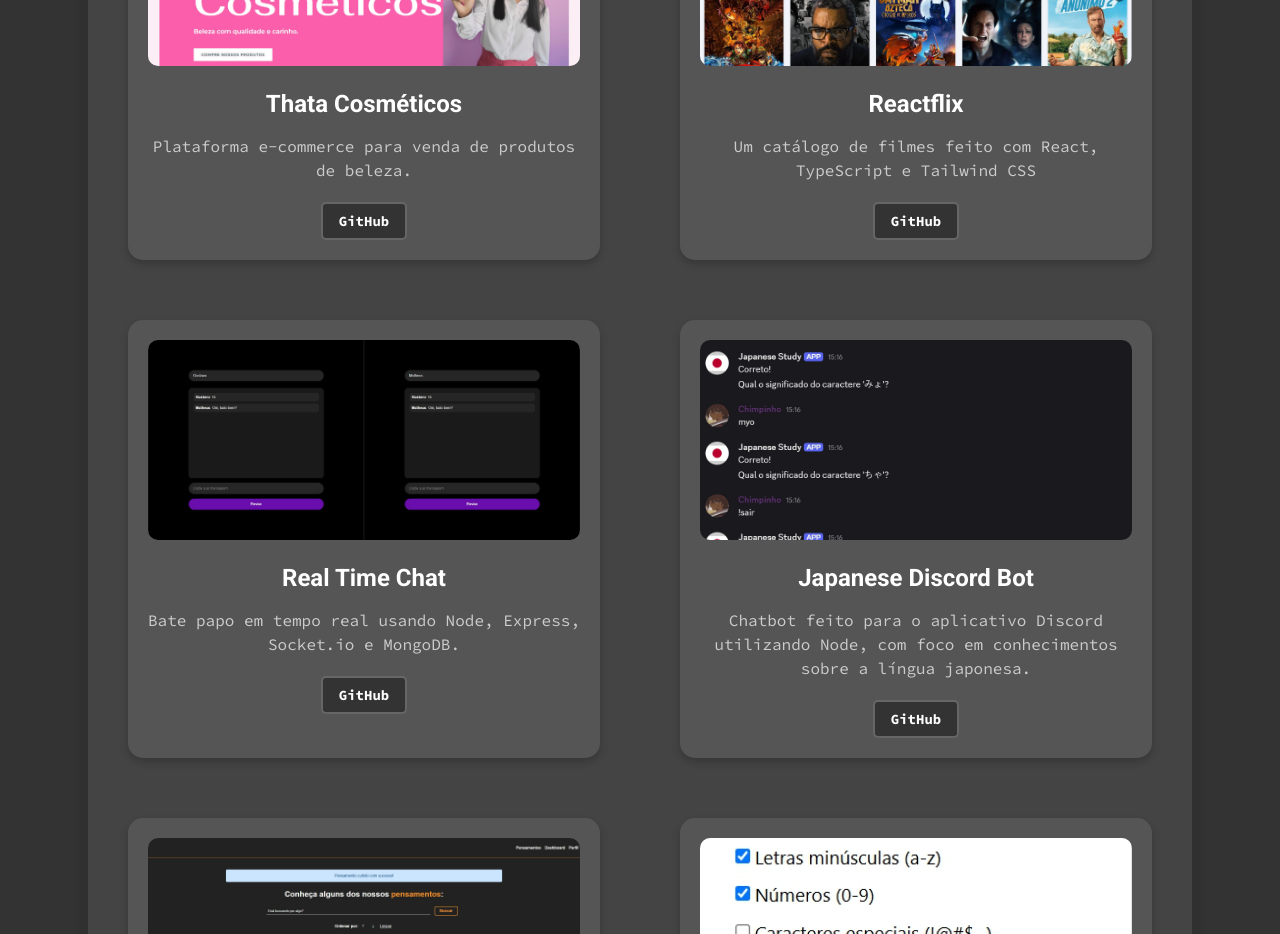
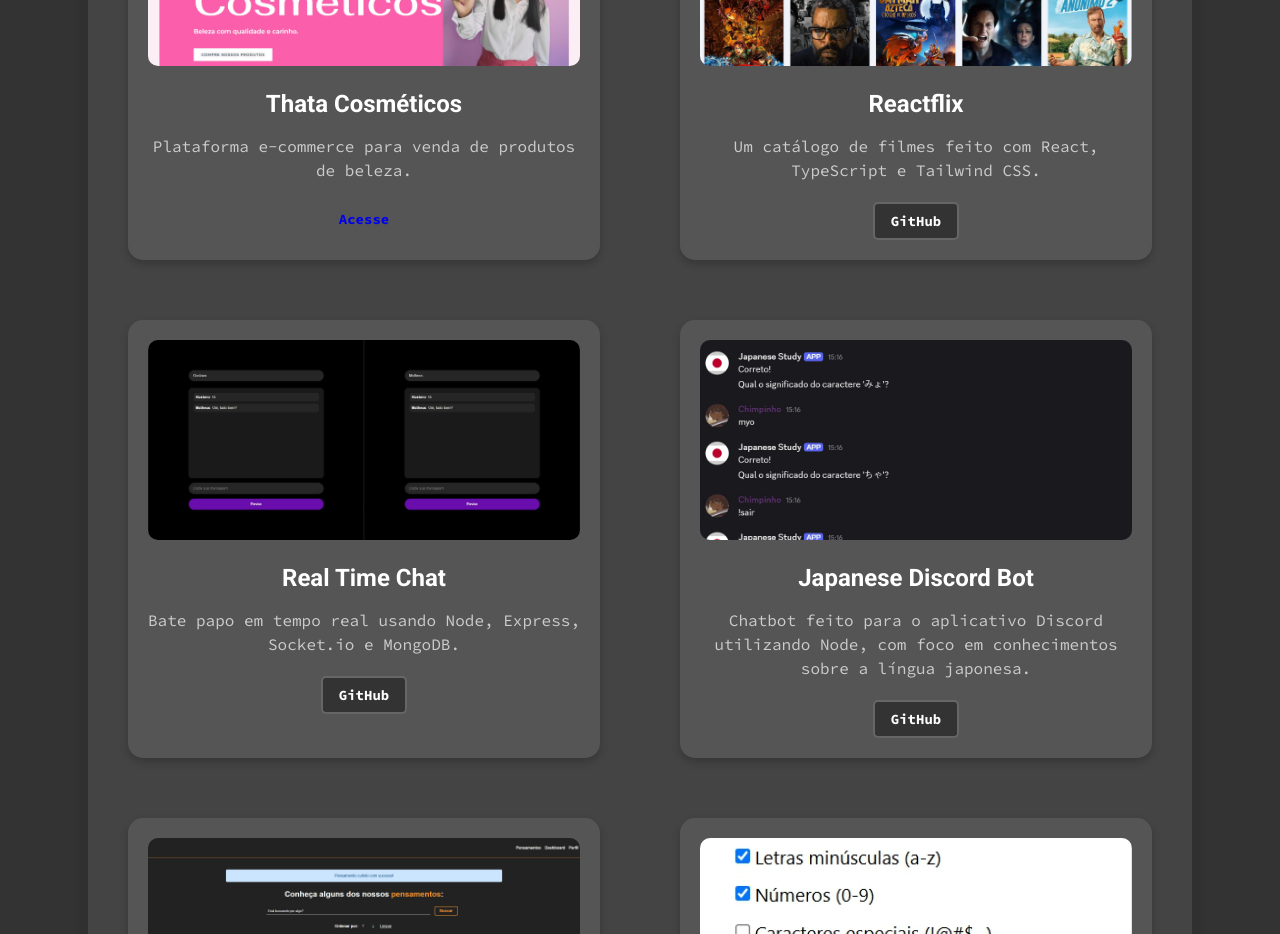
Before and after one commit to GustavoWillian7/portfolio, a React (Vite) app: page / in a window 1280 px wide. Shown: the part 2060-2994 px from the top of the page. Built offline with nearby package versions, Linux system fonts and the light colour scheme.

Commit message:
Fix Projects.tsx

```diff
--- a/src/components/Projects.tsx
+++ b/src/components/Projects.tsx
@@ -11,7 +11,8 @@
   name: string;
   description: string;
   image: string;
-  githubUrl: string;
+  githubUrl?: string;
+  deployUrl?: string;
 }
 
 const Projects: React.FC = () => {
@@ -20,26 +21,23 @@
       name: "Thata Cosméticos",
       description: "Plataforma e-commerce para venda de produtos de beleza.",
       image: ThataCosmeticos,
-      githubUrl: "https:www.thatacosmeticos.com",
+      deployUrl: "https://www.thatacosmeticos.com",
     },
     {
       name: "Reactflix",
-      description:
-        "Um catálogo de filmes feito com React, TypeScript e Tailwind CSS",
+      description: "Um catálogo de filmes feito com React, TypeScript e Tailwind CSS.",
       image: ReactFlix,
       githubUrl: "https://github.com/GustavoWillian7/Reactflix",
     },
     {
       name: "Real Time Chat",
-      description:
-        "Bate papo em tempo real usando Node, Express, Socket.io e MongoDB.",
+      description: "Bate papo em tempo real usando Node, Express, Socket.io e MongoDB.",
       image: RealTimeChat,
       githubUrl: "https://github.com/GustavoWillian7/RealTimeChat",
     },
     {
       name: "Japanese Discord Bot",
-      description:
-        "Chatbot feito para o aplicativo Discord utilizando Node, com foco em conhecimentos sobre a língua japonesa.",
+      description: "Chatbot feito para o aplicativo Discord utilizando Node, com foco em conhecimentos sobre a língua japonesa.",
       image: JapaneseDiscordBot,
       githubUrl: "https://github.com/GustavoWillian7/JapaneseDiscordBot",
     },
@@ -51,8 +49,7 @@
     },
     {
       name: "Gerador de senha aleatória",
-      description:
-        "Gerador de senhas aleatórias com base nas preferências do usuário.",
+      description: "Gerador de senhas aleatórias com base nas preferências do usuário.",
       image: RandomPasswordGenerator,
       githubUrl: "https://github.com/GustavoWillian7/RandomPasswordGenerator",
     },
@@ -72,6 +69,17 @@
                 <h3>{project.name}</h3>
                 <p>{project.description}</p>
                 <div className="project-links">
+                  {project.deployUrl && (
+                    <a
+                      href={project.deployUrl}
+                      target="_blank"
+                      rel="noopener noreferrer"
+                      className="project-link"
+                    >
+                      Acesse
+                    </a>
+                  )}
+                  {project.githubUrl && (
                      <a
                       href={project.githubUrl}
                       target="_blank"
@@ -80,6 +88,7 @@
                     >
                       GitHub
                     </a>
+                  )}
                 </div>
               </div>
             </div>
```
Lines whose indentation alone changed are shown as unchanged.
